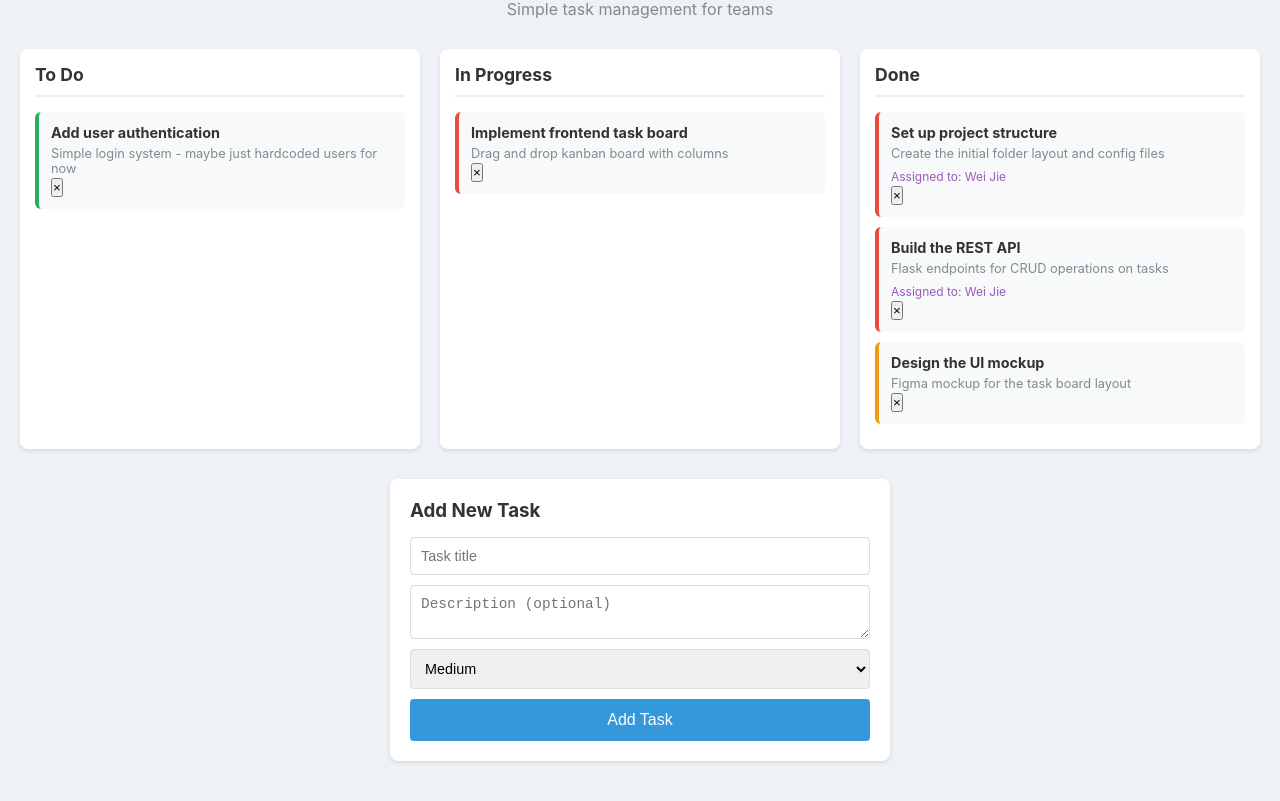
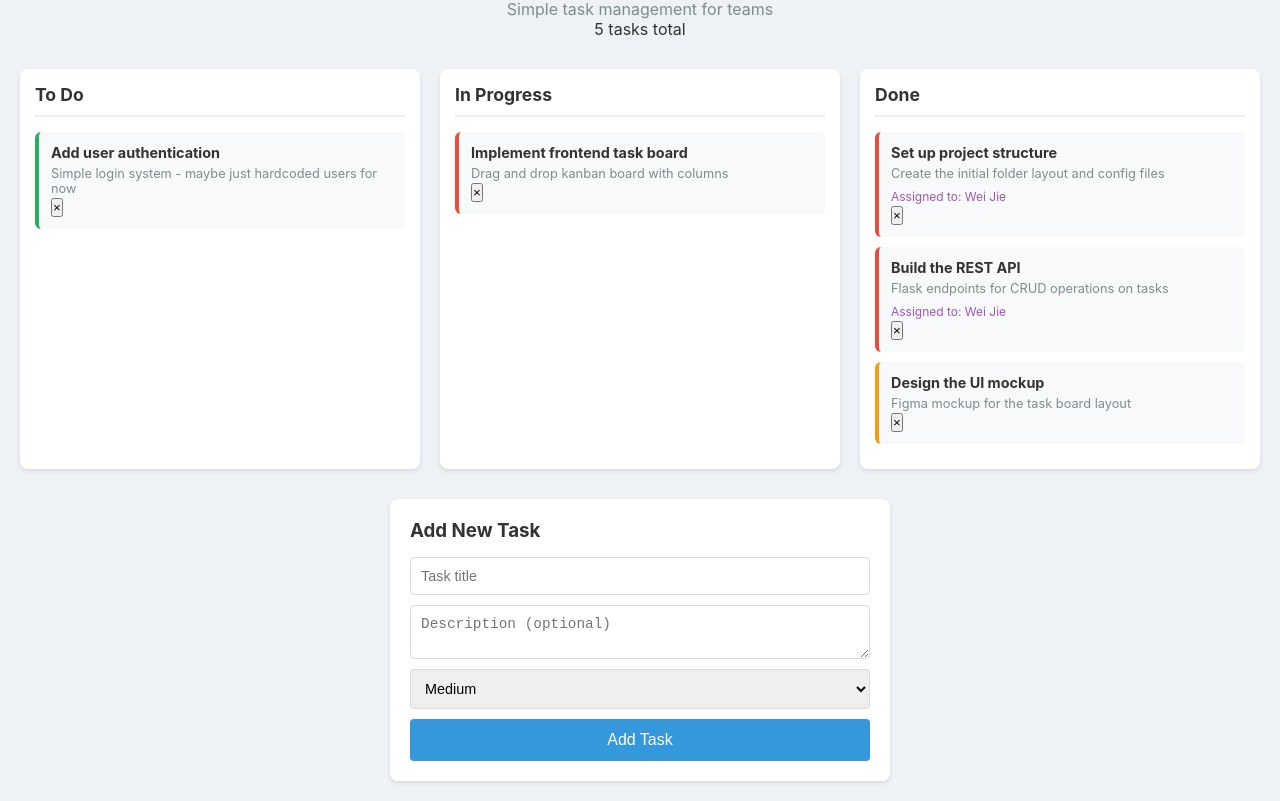
Before and after one commit to Yiaweijie/taskflow, a plain HTML site: page frontend/index.html in a window 1280 px wide. Shown: the part 65-866 px from the top of the page. Drawn offline with Linux system fonts and the light colour scheme; no server answers.

Commit message:
Add task count display to header

```diff
--- a/frontend/app.js
+++ b/frontend/app.js
@@ -55,6 +55,8 @@ function renderTasks(tasks) {
                 break;
         }
     });
+
+    document.getElementById("task-count").textContent = `${tasks.length} tasks total`;
 }
 
 // Create a task card element
--- a/frontend/index.html
+++ b/frontend/index.html
@@ -10,6 +10,7 @@
     <header>
         <h1>TaskFlow</h1>
         <p>Simple task management for teams</p>
+        <span id="task-count"></span>
     </header>
 
     <main>
```
